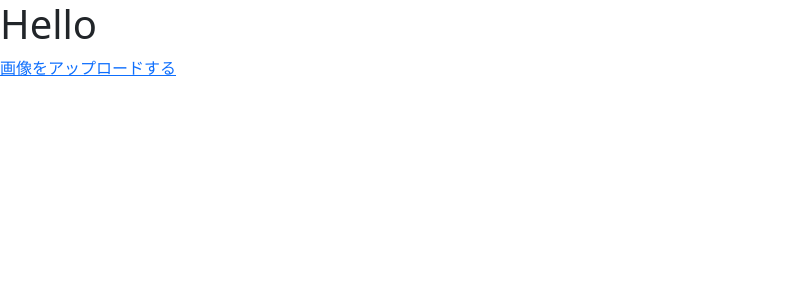
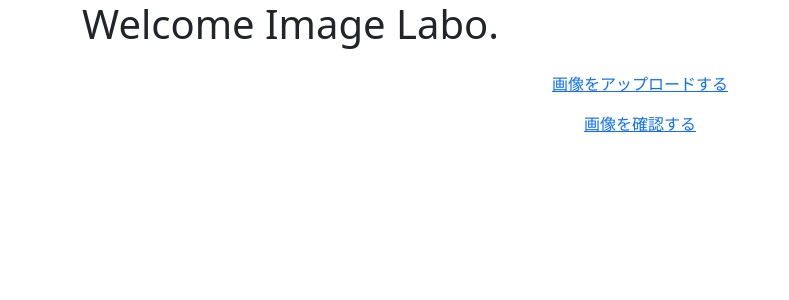
Before and after one commit to midorigameee/study-python_flask, a Flask app: page / in a window 1280 px wide. Shown: the top 300 px of the page, without its empty margins (0-789 px from the left). Run offline with Flask 2, Linux system fonts and the light colour scheme.

Commit message:
アップロード画像の確認画面を追加

```diff
--- a/app.py
+++ b/app.py
@@ -39,6 +39,47 @@ def uploaded_file(filename):
     return render_template('uploaded_file.html', filename=filename, filepath=filepath)
 
 
+@app.route('/confirm', methods=['GET'])
+def confirm():
+    filename_list = os.listdir(os.path.join("static", app.config["UPLOAD_FOLDER"]))
+    print("filename_list : ")
+
+    filename_list = checkImgList(filename_list)
+    print(filename_list)
+
+
+    filepath_list = []
+
+    for fname in filename_list:
+        fpath = os.path.join(app.config["UPLOAD_FOLDER"], fname)
+
+        if os.name == "nt":
+            print("For Windows:")
+            fpath = converUrlForHtml(fpath)
+
+        filepath_list.append(fpath)
+
+    print("filepath_list : ")
+    print(filepath_list)
+
+    return render_template(
+        'confirm.html',
+        list_len=len(filename_list),
+        filename_list=filename_list,
+        filepath_list=filepath_list
+    )
+
+
+def checkImgList(img_list):
+    checked_list = []
+
+    for i, img in enumerate(img_list):
+        if os.path.splitext(img)[1] == '.jpg':
+            checked_list.append(img)
+
+    return checked_list
+
+
 def converUrlForHtml(url):
     return url.replace("\\", "/")
 
--- a/templates/index.html
+++ b/templates/index.html
@@ -1,3 +1,17 @@
 {% include "header.html" %}
-<h1>Hello</h1>
-<a href="/upload">画像をアップロードする</a>
+<div class="container">
+    <div class="row">
+        <h1>Welcome Image Labo.</h1>
+    </div>
+    <div class="row mt-3">
+        <div class="d-flex justify-content-center">
+            <a href="/upload">画像をアップロードする</a>
+        </div>
+    </div>
+    <div class="row mt-3">
+        <div class="d-flex justify-content-center">
+            <a href="/confirm">画像を確認する</a>
+        </div>
+    </div>
+</div>
+{% include "footer.html" %}
```
Also changed, not shown: templates/confirm.html (added, +8 -0 lines).
